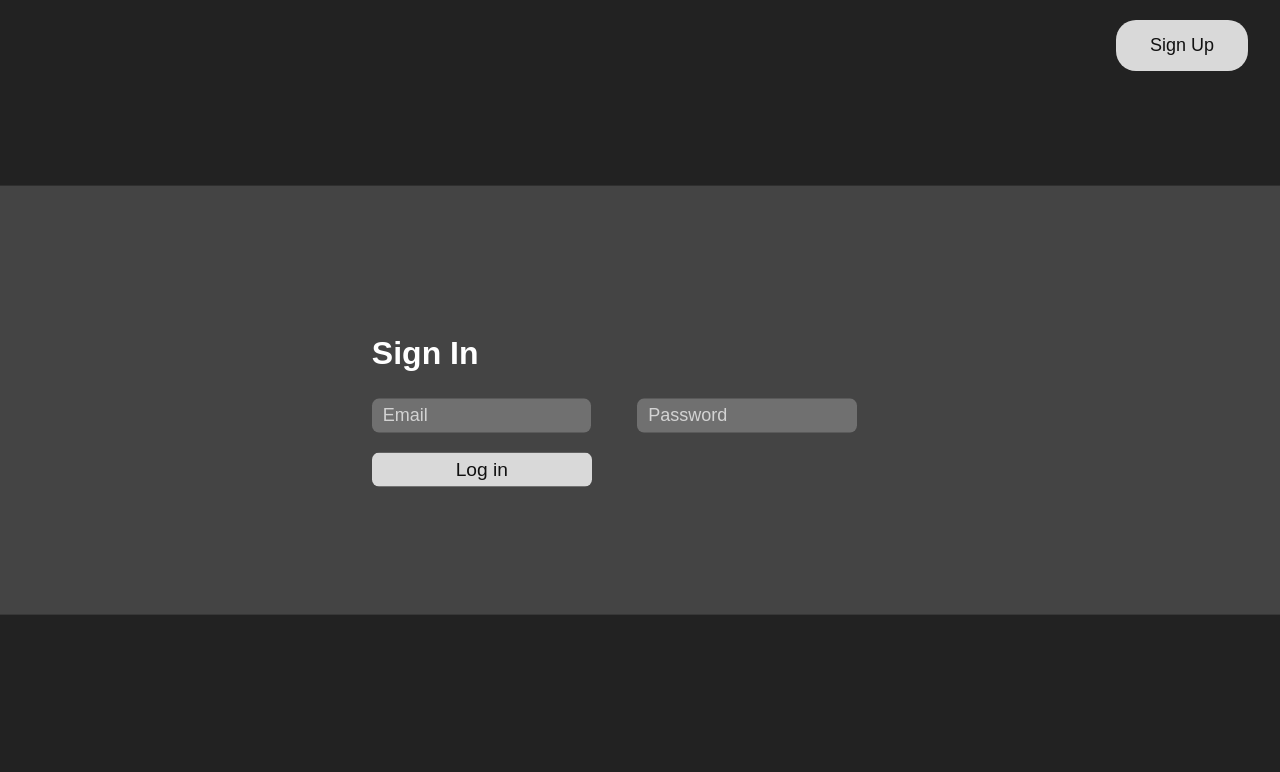
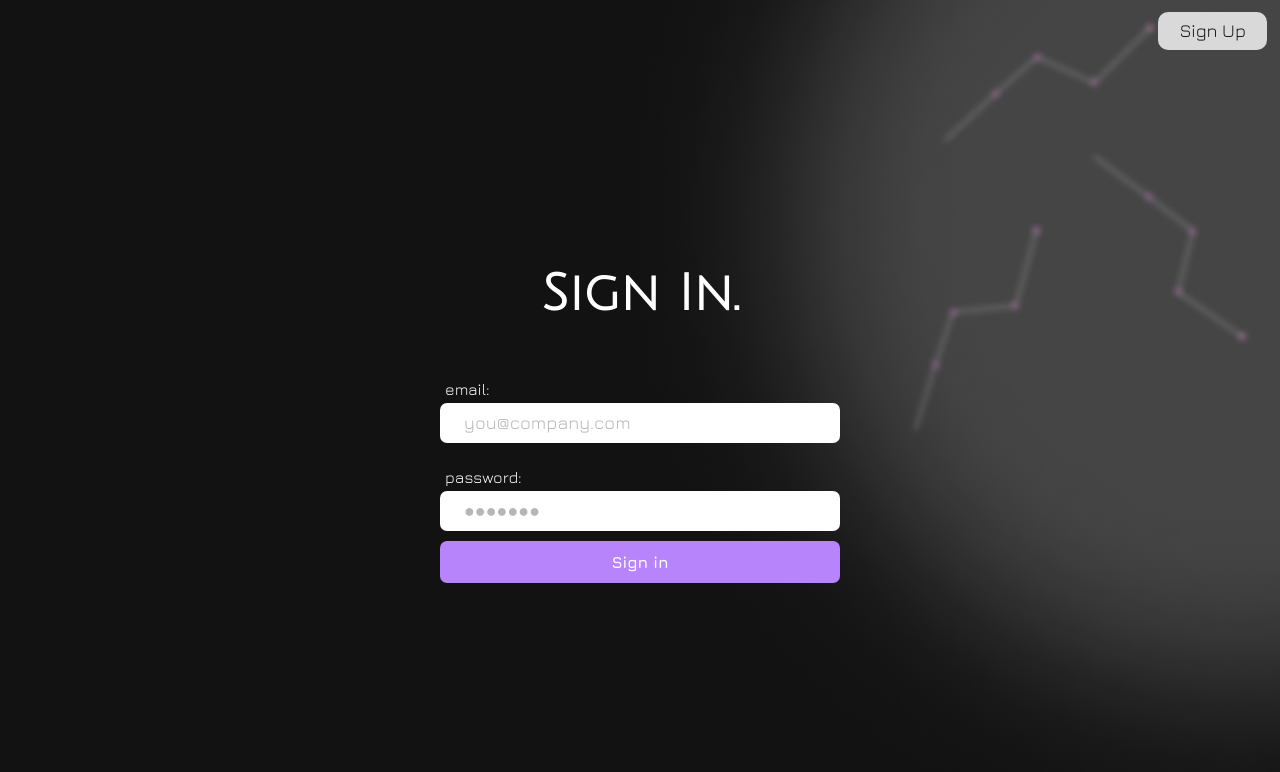
Before and after one commit to JackHuyn/SWE_4103_Gr3, a Next.js app in the folder Frontend/nextjs-dashboard/: page /auth/login in a window 1280 px wide. Shown: the top 772 px of the page. Built offline with nearby package versions, Linux system fonts and the light colour scheme.

Commit message:
sign in page  styling
sign in page styling should be done but the sign up page is left

```diff
--- a/Frontend/nextjs-dashboard/app/ui/homepage.tsx
+++ b/Frontend/nextjs-dashboard/app/ui/homepage.tsx
@@ -5,7 +5,7 @@ import '@/app/ui/stylesheets/login.css'
 import {redirect} from 'next/navigation'
 import { cookies } from 'next/headers';
 
-function validate_token()
+async function validate_token()
 {
     let getCookieValue = (cookies, name) =>
         {
--- a/Frontend/nextjs-dashboard/app/ui/login-form.tsx
+++ b/Frontend/nextjs-dashboard/app/ui/login-form.tsx
@@ -74,38 +74,45 @@ export default function LoginForm() {
   }
 
   return (
-    <div>
-      <button id="auth_redirect_button" onClick={redirectToSignUp}>Sign Up</button>
+    <div className="page_wrapper">
       <div className="login_form">
         <form onSubmit={handleSubmit}>
           <div>
-              <h1>Sign In</h1>
+              <h1>Sign In.</h1>
             <span id="login_error_span">Invalid Email or Password</span>
             <div className="login_row">
               <div className="login_row_item left">
+                <p>email: </p>
                 <input
                   id="email"
                   type="email"
                   name="email"
-                  placeholder="Email"
+                  placeholder="you@company.com"
                   required
                 />
               </div>
+
               <div className="login_row_item right">
-                <input
-                  id="password"
-                  type="password"
-                  name="password"
-                  placeholder="Password"
-                  required
-                  minLength={6}
-                />
+                <p>password: </p>
+                  <input
+                    id="password"
+                    type="password"
+                    name="password"
+                    placeholder="●●●●●●●"
+                    required
+                    minLength={6}
+                  />
+
               </div>
+              <Button type="submit" id="login_button">Sign in</Button>
             </div>
-            <Button type="submit">Log in</Button>
           </div>
         </form>
+
       </div>
+      <button id="auth_redirect_button" onClick={redirectToSignUp}>Sign Up</button>
     </div>
+
+
   );
 }
--- a/Frontend/nextjs-dashboard/app/ui/signup-form.tsx
+++ b/Frontend/nextjs-dashboard/app/ui/signup-form.tsx
@@ -216,7 +216,7 @@ export default function SignupForm()
                                 <div id="account_type_selector">
                                     <button id="student_type_selector" onClick={studentTypeSelected} type="button">student</button>
                                     <button id="instructor_type_selector" onClick={instructorTypeSelected} type="button">instructor</button>
-                                </div>
+                                </div>.
                             </div>
                         </div>
                         <div className="login_row">
--- a/Frontend/nextjs-dashboard/app/ui/stylesheets/colors.css
+++ b/Frontend/nextjs-dashboard/app/ui/stylesheets/colors.css
@@ -1,16 +1,21 @@
+@import url('./fonts.css');
+
 :root{
-    --regularFont: century-gothic, sans-serif;
+    --regularFont: "Julius Sans One";
+    --secondaryFont: "Jura";
 
     --fontColorLight: white;
-    --fontColorDark: #111;
+    --fontColorDark: #121212;
     --fontErrorColor: red;
 
-    --inputBackgroundGrey: #707070;
+    --inputBackgroundGrey: #fff;
     --inputBackgroundGreyAutofill: #909090;
     --selectorItemSelected: #2440EE;
     --selectorItemNotSelected: var(--inputBackgroundGrey);
 
     --lightBackground1: #d9d9d9;
-    --pageBackground: #222;
-    --formBackground: #444;
+    --lightBackground2: #bdbdbd;
+    --pageBackground: #121212;
+    --formBackground: #121212;
+    --imageBackground: url("background.png");
 }
--- a/Frontend/nextjs-dashboard/app/ui/stylesheets/default.css
+++ b/Frontend/nextjs-dashboard/app/ui/stylesheets/default.css
@@ -1,5 +1,9 @@
 body {
-    background-color: var(--pageBackground);
+    background-color: #121212;
+    background-image: url("background.png");
+    background-position: top right;
+    background-repeat: no-repeat;
+    box-sizing: border-box;
     font-family: var(--regularFont);
-    color: var(--fontColorLight)
+    color: var(--fontColorLight);
 }
--- /dev/null
+++ b/Frontend/nextjs-dashboard/app/ui/stylesheets/fonts.css
@@ -0,0 +1,2 @@
+@import url('https://fonts.googleapis.com/css2?family=Julius+Sans+One&display=swap');
+@import url('https://fonts.googleapis.com/css2?family=Jura:wght@300..700&display=swap');
--- a/Frontend/nextjs-dashboard/app/ui/stylesheets/login.css
+++ b/Frontend/nextjs-dashboard/app/ui/stylesheets/login.css
@@ -1,54 +1,99 @@
 @import url('./colors.css');
 @import url('./default.css');
 
-.login_form{
-    background-color: var(--formBackground);
+
+
+.page_wrapper {
+    display: flex;
+    justify-content: center;
+    align-items: center;
+    min-height: 100vh; /* Ensure the wrapper takes the full viewport height */
+    margin: 0;
+    padding: 0;
+}
+
+.login_form {
+
     color: var(--fontColorLight);
-    margin: auto;
+    display: flex;
+    justify-content: center;
+    align-items: center;
     width: 100%;
-    position: absolute;
-    top: 50%;
-    left: 50%;
-    transform: translate(-50%, -50%);
+    height:100vh;
+    padding: 20px;
+
 }
 
 .login_form form {
     display: flex;
     justify-content: center;
-    padding: 10%;
+    text-align: center;
+    width:100%;
+
+}
+
+.login_form h1{
+    font-size:50px;
+
 }
 
 .login_row {
-    display: inline-block;
-    margin-bottom: 1%;
-    width: 90%;
+    display: flex;
+    flex-direction: column;
+    width:40vh;
+    margin-bottom: 10%;
+    min-width:400px;
+
 }
 
 .login_row_item {
     display: inline-block;
-    margin: 1% 0 0 0;
+    margin: 5% 0 0 0;
+    width:100%;
+
 }
 
-.left {
-    float: left;
-    width: 45%;
-}
+.login_row_item p{
+    margin: 5px;
+    text-align: left;
+    font-family: Jura;
 
-.right {
-    float: right;
-    width: 45%;
 }
 
 .login_form form input {
     border-radius: 7px;
     border-style: none !important;
     background-color: var(--inputBackgroundGrey);
-    color: white;
-    width: 95%;
-    height: 32px;
-    padding-left: 5%;
+    color: var(--fontColorDark);
+    width: 100%;
+    height: 40px;
+    padding-left:6%;
     font-size: large;
+    font-family: "Jura";
+    box-sizing: border-box; /* fixes literally everything */
+
 }
+
+.right{
+    width:100%;
+}
+
+#login_button{
+    background-color: rgb(183, 132, 251);
+    font-family: "Jura";
+    font-weight: bolder;
+    min-width: 400px;
+    margin-top:10px;
+    color:white;
+    height:42px;
+    font-size:medium;
+}
+
+#login_button:hover{
+    background-color: rgb(166, 102, 249);
+}
+
+
 
 .login_form form input[type=password]:not(:placeholder-shown){
     font-family: caption;
@@ -58,12 +103,13 @@
 }
 
 .login_form form input::placeholder {
-    color: lightgrey;
+    color: rgb(182, 182, 182);
 }
 
 .login_form form input:active,
 .login_form form input:focus {
     outline: none;
+    color:#121212;
 }
 
 .login_form form input:is(:-webkit-autofill :autofill){
@@ -92,26 +138,34 @@
     margin-top: 2%;
 }
 
+
+
+
 #auth_redirect_button{
-    position: fixed;
-    top: 2.5%;
-    right: 2.5%;
-    padding: 1% 2.5%;
-    border-radius: 20px;
+    position: absolute;
+    top:1.5%;
+    right:1.0%;
+    padding: 0.5% 1.5%;
+    border-radius:10px;
+    font-family: Jura;
     border-color: transparent;
     background-color: var(--lightBackground1);
     font-size: large;
     color: var(--fontColorDark)
 }
 
+#auth_redirect_button:hover{
+    background-color: var(--lightBackground2);
+}
+
 input:-webkit-autofill,
 input:-webkit-autofill:hover,
 input:-webkit-autofill:focus,
 input:-webkit-autofill:active{
-    -webkit-text-fill-color: var(--fontColorLight);
+    -webkit-text-fill-color: var(--fontColorDark);
     -webkit-background-clip: text;
     transition: background-color 5000s ease-in-out 0s;
-    box-shadow: inset 0 0 20px 20px var(--inputBackgroundGreyAutofill);
+    box-shadow: inset 0 0 20px 20px #fff;
     font-size: large !important;
     font-family: var(--regularFont) !important;
 }
```
Also changed, not shown: Frontend/nextjs-dashboard/app/ui/coursepage.tsx (added), Frontend/nextjs-dashboard/app/ui/stylesheets/background.png (added), 1 other file (tests, documents, lock files or other folders).
